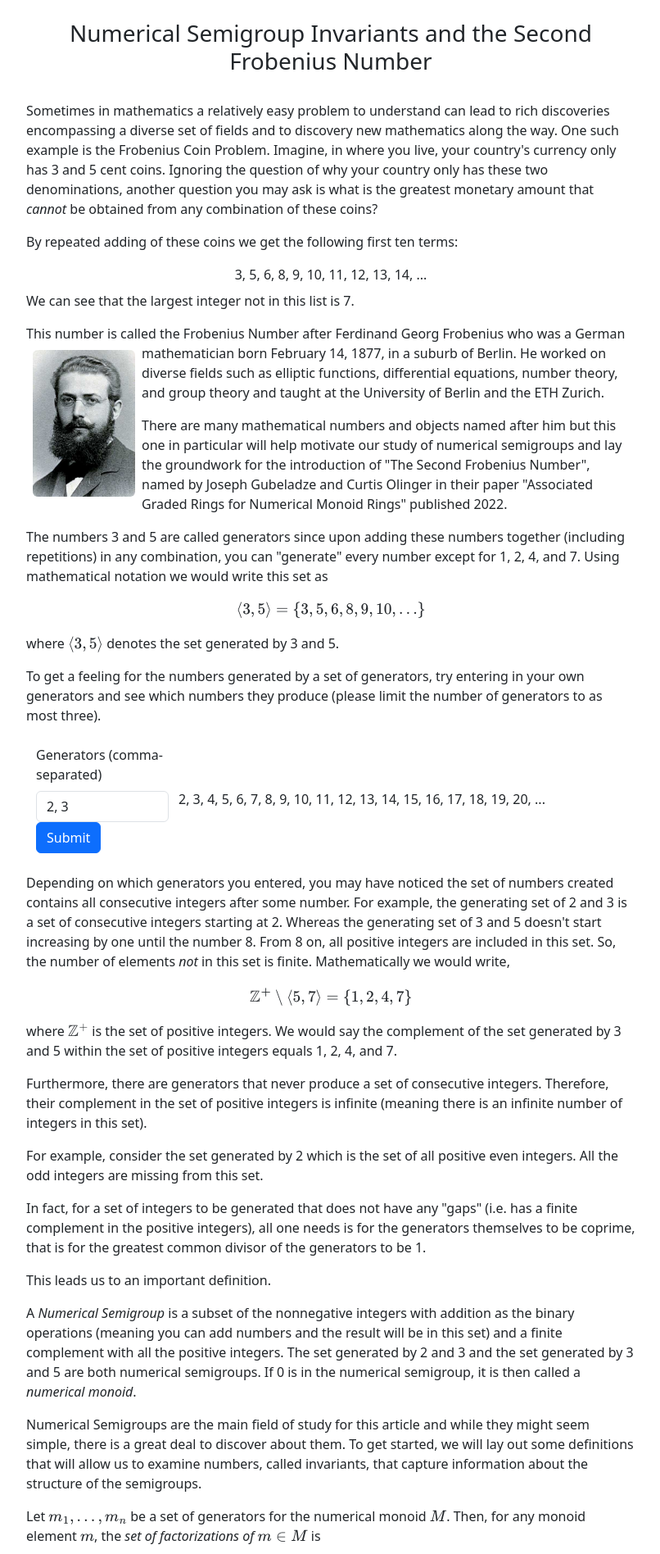
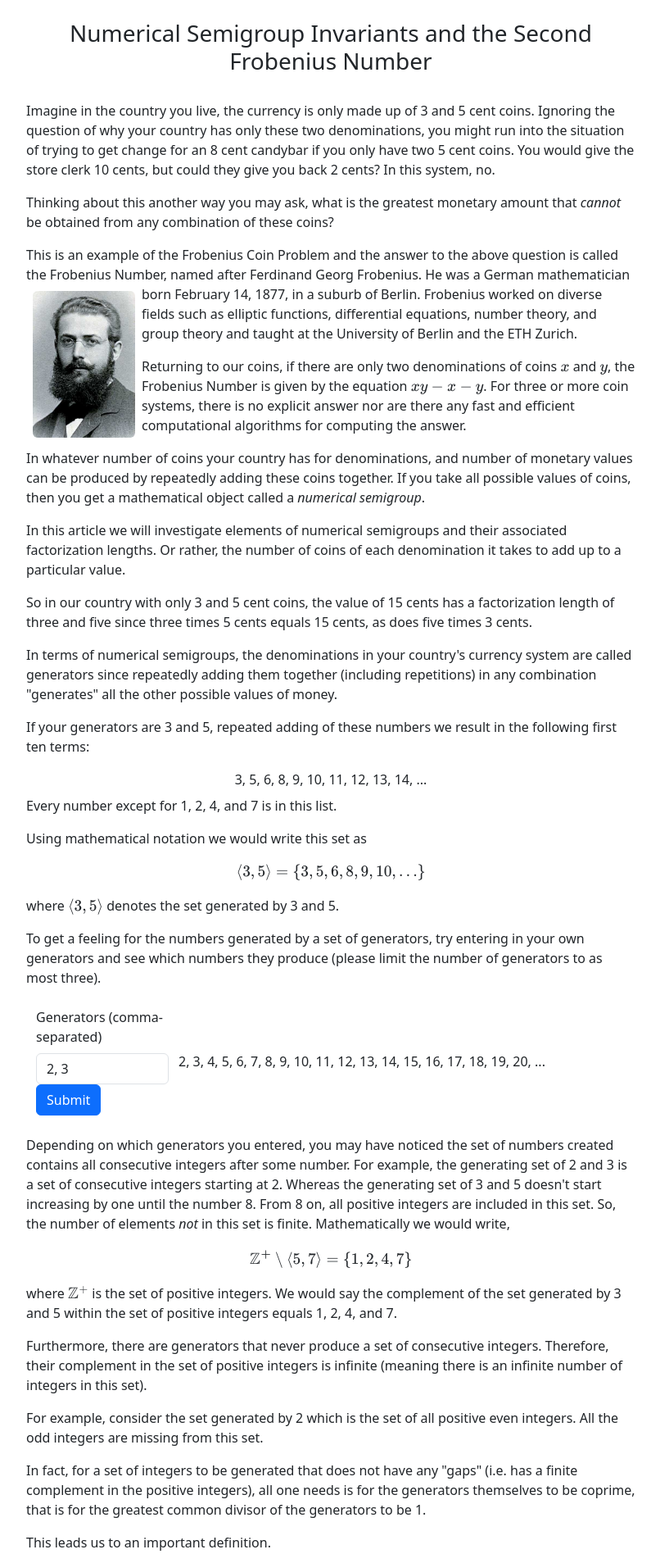
Before and after one commit to curtisolinger/NumericalLabs, a Flask app: page /semigroups in a window 1280 px wide. Shown: the part 56-1952 px from the top of the page at 82% size, without its empty margins (236-1042 px from the left). Run offline with Flask 3, Linux system fonts and the light colour scheme; some libraries are stand-ins or nearby versions.

Commit message:
Added content

```diff
--- a/templates/semigroups.html
+++ b/templates/semigroups.html
@@ -15,17 +15,70 @@
             </div>
         </div>
         <p>
-            Sometimes in mathematics a relatively easy problem to understand can
-            lead to rich discoveries encompassing a diverse set of fields and to
-            discovery new mathematics along the way. One such example is the
-            Frobenius Coin Problem. Imagine, in where you live, your country's
-            currency only has 3 and 5 cent coins. Ignoring the question
-            of why your country only has these two denominations, another
-            question you may ask is what is the greatest monetary amount that
-            <em>cannot</em> be obtained from any combination of these coins?
+            Imagine in the country you live, the currency is only made up of
+            3 and 5 cent coins. Ignoring the question of why your country
+            has only these two denominations, you might run into the
+            situation of trying to get change for an 8 cent candybar if you
+            only have two 5 cent coins. You would give the store clerk 10
+            cents, but could they give you back 2 cents? In this
+            system, no.
         </p>
         <p>
-            By repeated adding of these coins we get the following first ten terms:
+            Thinking about this another way you may ask, what is the greatest
+            monetary amount that <em>cannot</em> be obtained from any
+            combination of these coins?
+        </p>
+        <p>
+            This is an example of the Frobenius Coin Problem and the answer
+            to the above question is called the Frobenius Number,
+            named after Ferdinand Georg Frobenius. He was a German
+            mathematician born February 14, 1877, in a suburb of Berlin.
+            <img src="{{ url_for('static', filename='img/frobenius.jpg') }}"
+                 class="rounded float-start mx-2 my-2" width="125"
+                 alt="Ferdinand Georg Frobenius">
+            Frobenius worked on diverse fields such as elliptic functions,
+            differential equations, number theory, and group theory and
+            taught at the University of Berlin and the ETH Zurich.
+        </p>
+        <p>
+            Returning to our coins, if there are only two denominations of
+            coins \(x\) and \(y\), the Frobenius Number is given by the
+            equation \(xy - x - y \). For three or more coin systems, there
+            is no explicit answer nor are there any fast and efficient
+            computational algorithms for computing the answer.
+        </p>
+<!--        <p>-->
+<!--            In mathematics, asking a relatively simple questions can-->
+<!--            sometimes lead to rich  discoveries encompassing a diverse set-->
+<!--            of fields and produce some new mathematics along the way.-->
+<!--        </p>-->
+        <p>
+            In whatever number of coins your country has for denominations,
+            and number of monetary values can be produced by repeatedly
+            adding these coins together. If you take all possible values of
+            coins, then you get a mathematical object called a <em>numerical
+            semigroup</em>.
+        </p>
+        <p>
+            In this article we will investigate elements of numerical
+            semigroups and their associated factorization lengths. Or
+            rather, the number of coins of each denomination it takes to add
+            up to a particular value.
+        </p>
+        <p>
+            So in our country with only 3 and 5 cent coins, the value of 15
+            cents has a factorization length of three and five since three
+            times 5 cents equals 15 cents, as does five times 3 cents.
+        </p>
+        <p>
+            In terms of numerical semigroups, the denominations in your
+            country's currency system are called generators since repeatedly
+            adding them together (including repetitions) in any combination
+            "generates" all the other possible values of money.
+        </p>
+        <p>
+            If your generators are 3 and 5, repeated adding of these numbers
+            we result in the following first ten terms:
             <div class="container text-center my-2">
                 <div class="row">
                     <div class="col-sm-3"></div>
@@ -37,54 +90,32 @@
                     <div class="col-sm-3"></div>
                 </div>
             </div>
-            We can see that the largest integer not in this list is 7.
-        </p>
-        <p>
-            This number is called the Frobenius Number after Ferdinand Georg
-            Frobenius who was a German mathematician born February
-            14, 1877, in a suburb of Berlin.
-            <img src="{{ url_for('static', filename='img/frobenius.jpg') }}"
-                 class="rounded float-start mx-2 my-2" width="125"
-                 alt="Ferdinand Georg Frobenius">
-            He worked on diverse fields such as elliptic functions, differential
-            equations, number theory, and group theory and taught at the
-            University of Berlin and the ETH Zurich.
+            Every number except for 1, 2, 4, and 7 is in this list.
         </p>
         <p id="gen1">
-            There are many mathematical numbers and objects named after him but
-            this one in particular will help motivate our study of numerical
-            semigroups and lay the groundwork for the introduction of "The
-            Second Frobenius Number", named by Joseph Gubeladze and Curtis
-            Olinger in their paper "Associated Graded Rings for Numerical Monoid
-            Rings" published 2022.
-        </p>
-        <p>The numbers 3 and 5 are called generators since upon adding these
-            numbers together (including repetitions) in any combination, you can
-            "generate" every number except for 1, 2, 4, and 7.
             Using mathematical notation we would write this set as
             \[
                 \langle 3, 5 \rangle = \{3, 5, 6, 8, 9, 10, \ldots \}
             \]
             where \( \langle 3, 5 \rangle\) denotes the set generated by 3 and 5.
         </p>
+
+<!--        <p id="gen1">-->
+<!--            There are many mathematical numbers and objects named after him but-->
+<!--            this one in particular will help motivate our study of numerical-->
+<!--            semigroups and lay the groundwork for the introduction of "The-->
+<!--            Second Frobenius Number", named by Joseph Gubeladze and Curtis-->
+<!--            Olinger in their paper "Associated Graded Rings for Numerical Monoid-->
+<!--            Rings" published 2022.-->
+<!--        </p>-->
         <p>
             To get a feeling for the numbers generated by a set of generators,
             try entering in your own generators and see which numbers they
             produce (please limit the number of generators to
             as most three).
         </p>
-
-
-
-
-
-
-
-
         <div class="container">
-
             <div class="row my-4">
-
                 <div class="col-3">
                     <form action="{{ url_for('semigroups', _anchor='gen1') }}"
                           method="POST">
@@ -95,7 +126,6 @@
                         {{ form1.submit(class="btn btn-primary") }}
                     </form>
                 </div>
-
                 <div class="col-9 row align-items-center">
                     {% for num in example_1 %}
                         {{ num }},
```
